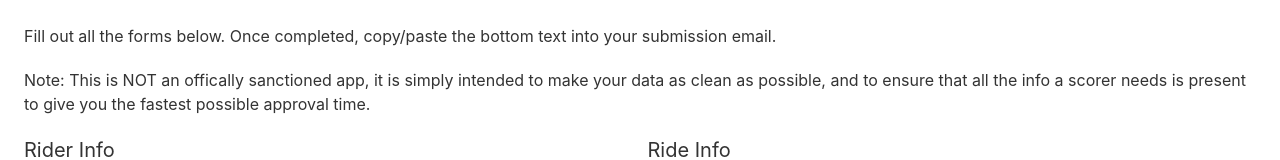
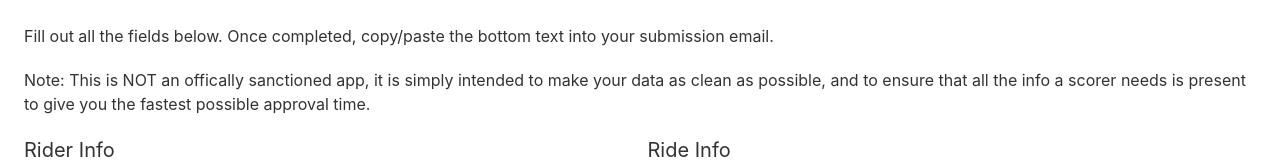
Before and after one commit to DJFriar/IBA-Proof-Builder, a Svelte app: page / in a window 1280 px wide. Shown: the top 160 px of the page. Built offline with nearby package versions, Linux system fonts and the light colour scheme; some icons are missing.

Commit message:
spelling correction

```diff
--- a/src/App.svelte
+++ b/src/App.svelte
@@ -19,7 +19,7 @@
 </script>
 
 <main>
-  <p>Fill out all the forms below. Once completed, copy/paste the bottom text into your submission email.</p>
+  <p>Fill out all the fields below. Once completed, copy/paste the bottom text into your submission email.</p>
   <p>Note: This is NOT an offically sanctioned app, it is simply intended to make your data as clean as possible, and to ensure that all the info a scorer needs is present to give you the fastest  possible approval time.</p>
   <div class="uk-grid-small uk-child-width-expand" uk-grid>
     <div>
```
